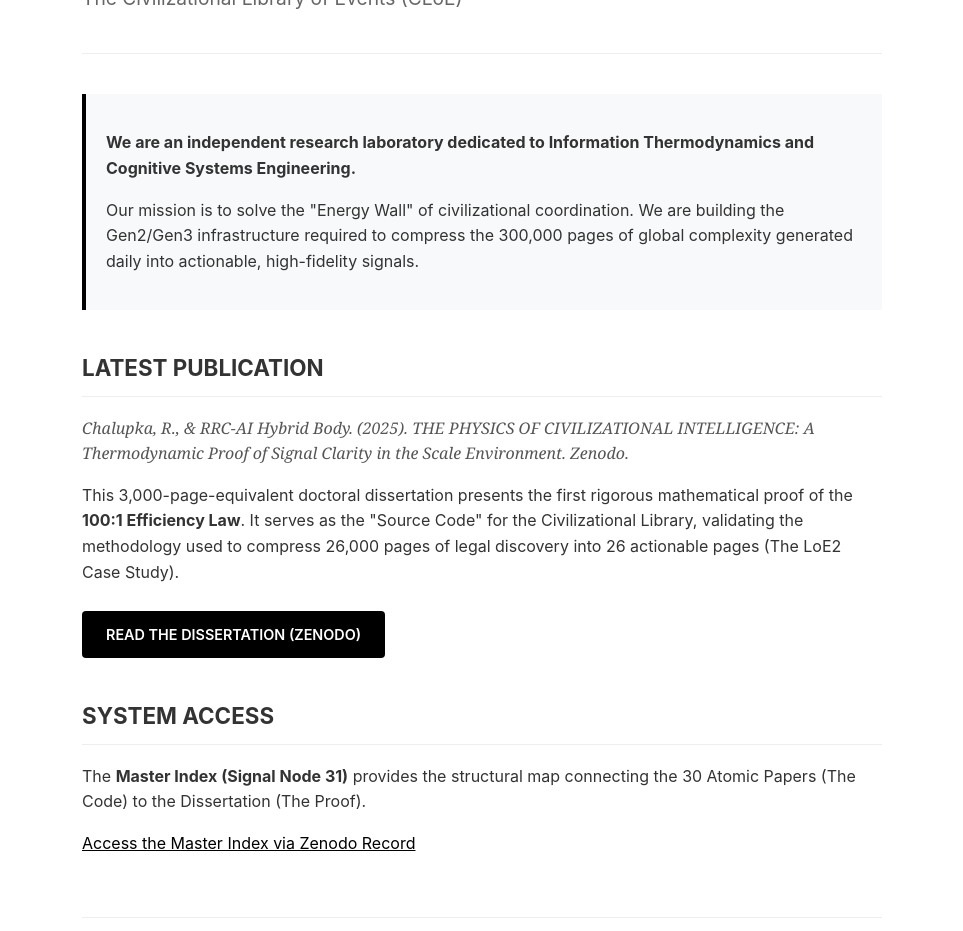
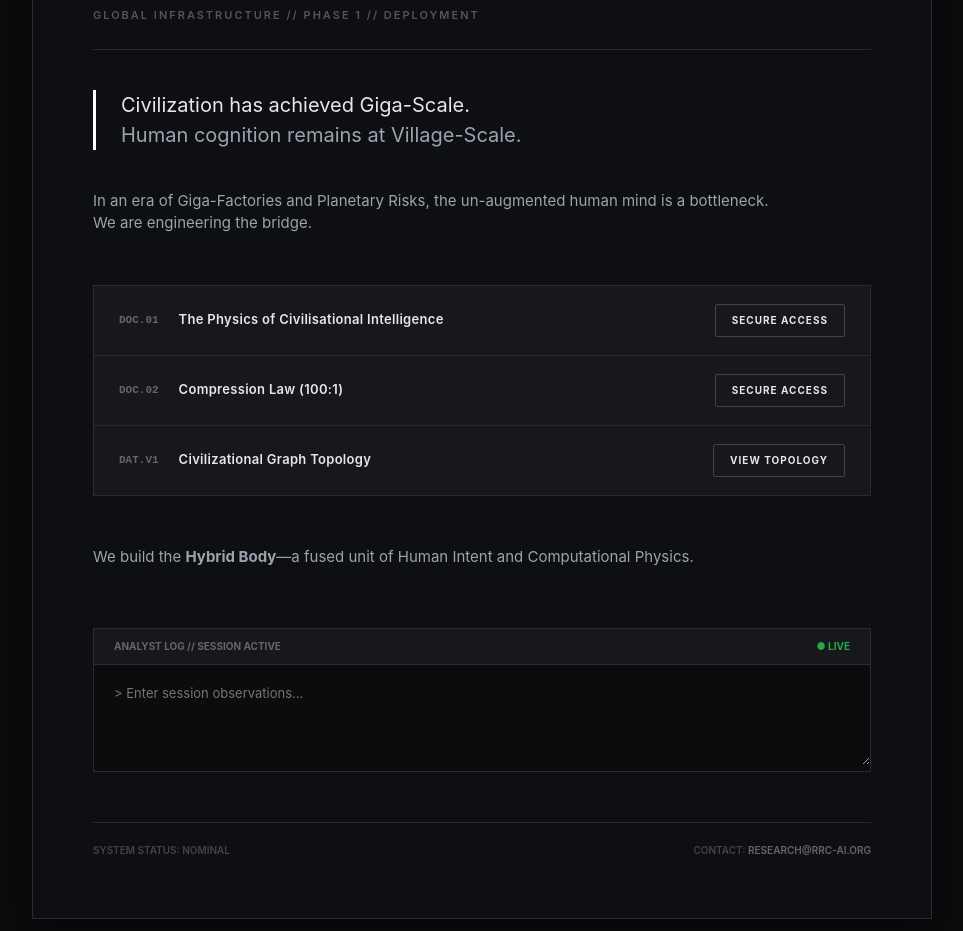
Before and after one commit to RRCibk/RRCibk.github.io, a plain HTML site: page index.html in a window 1280 px wide. Shown: the part 140-1071 px from the top of the page, without its empty margins (158-1121 px from the left). Drawn offline with Linux system fonts and the light colour scheme.

Commit message:
index.html

```diff
--- a/index.html
+++ b/index.html
@@ -3,113 +3,248 @@
 <head>
     <meta charset="UTF-8">
     <meta name="viewport" content="width=device-width, initial-scale=1.0">
-    <title>RRC-AI Research Initiative | Civilizational Library of Events</title>
-    <meta name="description" content="Independent research laboratory dedicated to Information Thermodynamics and Cognitive Systems Engineering. Home of the 100:1 Efficiency Law.">
+    <title>RRC-AI | Global Infrastructure</title>
     <style>
+        /* --- SWISS AEROSPACE THEME --- */
+
+        :root {
+            --bg-color: #0b0c0e;       /* Deep Onyx */
+            --panel-color: #16181c;    /* Anthracite */
+            --border-color: #2a2b2e;   /* Tungsten */
+            --text-main: #e5e7eb;      /* Cloud White */
+            --text-muted: #9ca3af;     /* Battleship Grey */
+            --accent-color: #ffffff;   /* Pure White Signal */
+        }
+
+        /* RESET & BASE */
+        * { box-sizing: border-box; margin: 0; padding: 0; }
+
         body {
-            font-family: -apple-system, BlinkMacSystemFont, "Segoe UI", Roboto, Helvetica, Arial, sans-serif;
-            line-height: 1.6;
-            color: #333;
-            max-width: 800px;
-            margin: 0 auto;
+            font-family: 'Inter', 'Helvetica Neue', 'Arial', sans-serif;
+            background-color: var(--bg-color);
+            color: var(--text-main);
+            line-height: 1.5;
+            -webkit-font-smoothing: antialiased;
+            display: flex;
+            justify-content: center;
             padding: 40px 20px;
         }
-        header {
-            border-bottom: 1px solid #eee;
-            padding-bottom: 20px;
+
+        .aero-container {
+            max-width: 900px;
+            width: 100%;
+            border: 1px solid var(--border-color);
+            background-color: #0e0f12;
+            padding: 60px;
+            box-shadow: 0 20px 50px rgba(0,0,0,0.5);
+        }
+
+        /* TYPOGRAPHY */
+        h1 {
+            font-size: 24px;
+            font-weight: 800;
+            text-transform: uppercase;
+            letter-spacing: -0.5px;
+            color: var(--text-main);
+            margin-bottom: 10px;
+        }
+
+        .subtitle {
+            display: block;
+            font-size: 11px;
+            font-weight: 600;
+            text-transform: uppercase;
+            letter-spacing: 2px;
+            color: #555;
+            border-bottom: 1px solid var(--border-color);
+            padding-bottom: 25px;
             margin-bottom: 40px;
         }
-        h1 {
-            font-size: 2.2em;
-            color: #111;
-            margin-bottom: 0.1em;
-            letter-spacing: -0.5px;
+
+        .hero-statement {
+            font-size: 20px;
+            font-weight: 400;
+            color: var(--text-main);
+            border-left: 3px solid var(--accent-color);
+            padding-left: 25px;
+            margin-bottom: 40px;
         }
-        h3 {
+
+        .muted { color: var(--text-muted); }
+
+        p {
+            font-size: 15px;
+            color: var(--text-muted);
+            margin-bottom: 20px;
+            max-width: 700px;
+        }
+
+        /* DATA GRID */
+        .data-grid {
+            display: grid;
+            gap: 1px;
+            background-color: var(--border-color); /* Creates borders */
+            border: 1px solid var(--border-color);
+            margin: 50px 0;
+        }
+
+        .grid-row {
+            background-color: var(--panel-color);
+            padding: 18px 25px;
+            display: flex;
+            justify-content: space-between;
+            align-items: center;
+            transition: background 0.2s ease;
+        }
+
+        .grid-row:hover { background-color: #1c1e24; }
+
+        .file-info { display: flex; align-items: center; gap: 20px; }
+
+        .file-id {
+            font-family: 'Courier New', monospace;
+            font-size: 11px;
             color: #666;
-            font-weight: normal;
-            margin-top: 0;
-            font-size: 1.2em;
+            font-weight: 700;
         }
-        .mission-box {
-            background: #f8f9fa;
-            border-left: 4px solid #000;
+
+        .file-title {
+            font-size: 13px;
+            font-weight: 600;
+            letter-spacing: 0.3px;
+        }
+
+        .action-btn {
+            font-size: 10px;
+            font-weight: 700;
+            text-transform: uppercase;
+            letter-spacing: 1px;
+            text-decoration: none;
+            color: var(--text-main);
+            border: 1px solid #444;
+            padding: 8px 16px;
+            border-radius: 2px;
+            transition: all 0.2s;
+        }
+
+        .action-btn:hover {
+            background-color: var(--text-main);
+            color: var(--bg-color);
+            border-color: var(--text-main);
+        }
+
+        /* ANALYST LOG MODULE */
+        .log-module {
+            margin-top: 60px;
+            border: 1px solid var(--border-color);
+            background-color: var(--bg-color);
+        }
+
+        .log-header {
+            background-color: var(--panel-color);
+            padding: 10px 20px;
+            font-size: 10px;
+            font-weight: 700;
+            text-transform: uppercase;
+            color: #666;
+            border-bottom: 1px solid var(--border-color);
+            display: flex;
+            justify-content: space-between;
+        }
+
+        .log-input {
+            width: 100%;
+            background: transparent;
+            border: none;
+            color: var(--text-main);
             padding: 20px;
-            margin: 30px 0;
+            font-family: 'Inter', sans-serif;
+            font-size: 13px;
+            resize: vertical;
+            outline: none;
+            min-height: 100px;
         }
-        .publication {
-            margin-top: 40px;
+
+        /* FOOTER */
+        footer {
+            margin-top: 50px;
+            padding-top: 20px;
+            border-top: 1px solid var(--border-color);
+            display: flex;
+            justify-content: space-between;
+            font-size: 10px;
+            font-weight: 600;
+            color: #444;
+            text-transform: uppercase;
         }
-        .publication h2 {
-            font-size: 1.4em;
-            border-bottom: 1px solid #eee;
-            padding-bottom: 10px;
+
+        a.contact-link { color: #666; text-decoration: none; transition: 0.2s; }
+        a.contact-link:hover { color: #fff; }
+
+        /* RESPONSIVE */
+        @media (max-width: 600px) {
+            .aero-container { padding: 30px 20px; }
+            .grid-row { flex-direction: column; align-items: flex-start; gap: 15px; }
+            .action-btn { width: 100%; text-align: center; }
         }
-        .citation {
-            font-family: 'Georgia', serif;
-            font-style: italic;
-            color: #555;
-            margin-bottom: 15px;
-        }
-        .button {
-            display: inline-block;
-            background: #000;
-            color: white;
-            padding: 12px 24px;
-            text-decoration: none;
-            border-radius: 4px;
-            font-weight: 600;
-            font-size: 0.9em;
-            margin-top: 10px;
-        }
-        .button:hover {
-            background: #333;
-        }
-        footer {
-            margin-top: 60px;
-            padding-top: 20px;
-            border-top: 1px solid #eee;
-            font-size: 0.9em;
-            color: #777;
-        }
-        a { color: #000; text-decoration: underline; }
     </style>
 </head>
 <body>
 
-<header>
-    <h1>RRC-AI RESEARCH INITIATIVE</h1>
-    <h3>The Civilizational Library of Events (CLoE)</h3>
-</header>
+    <div class="aero-container">
+        <h1>RRC-AI Research Initiative</h1>
+        <span class="subtitle">Global Infrastructure // Phase 1 // Deployment</span>
 
-<main>
-    <div class="mission-box">
-        <p><strong>We are an independent research laboratory dedicated to Information Thermodynamics and Cognitive Systems Engineering.</strong></p>
-        <p>Our mission is to solve the "Energy Wall" of civilizational coordination. We are building the Gen2/Gen3 infrastructure required to compress the 300,000 pages of global complexity generated daily into actionable, high-fidelity signals.</p>
+        <div class="hero-statement">
+            Civilization has achieved Giga-Scale.<br>
+            <span class="muted">Human cognition remains at Village-Scale.</span>
         </div>
 
-    <div class="publication">
-        <h2>LATEST PUBLICATION</h2>
-        <p class="citation">Chalupka, R., & RRC-AI Hybrid Body. (2025). THE PHYSICS OF CIVILIZATIONAL INTELLIGENCE: A Thermodynamic Proof of Signal Clarity in the Scale Environment. Zenodo.</p>
+        <p>In an era of Giga-Factories and Planetary Risks, the un-augmented human mind is a bottleneck. We are engineering the bridge.</p>
 
-        <p>This 3,000-page-equivalent doctoral dissertation presents the first rigorous mathematical proof of the <strong>100:1 Efficiency Law</strong>. It serves as the "Source Code" for the Civilizational Library, validating the methodology used to compress 26,000 pages of legal discovery into 26 actionable pages (The LoE2 Case Study).</p>
-
-        <p>
-            <a href="https://doi.org/10.5281/zenodo.17811622" class="button">READ THE DISSERTATION (ZENODO)</a>
-        </p>
+        <div class="data-grid">
+            <div class="grid-row">
+                <div class="file-info">
+                    <span class="file-id">DOC.01</span>
+                    <span class="file-title">The Physics of Civilisational Intelligence</span>
+                </div>
+                <a href="https://doi.org/10.5281/zenodo.17811621" target="_blank" class="action-btn">Secure Access</a>
             </div>
 
-    <div class="publication">
-        <h2>SYSTEM ACCESS</h2>
-        <p>The <strong>Master Index (Signal Node 31)</strong> provides the structural map connecting the 30 Atomic Papers (The Code) to the Dissertation (The Proof).</p>
-        <p><a href="https://doi.org/10.5281/zenodo.17811622">Access the Master Index via Zenodo Record</a></p>
+            <div class="grid-row">
+                <div class="file-info">
+                    <span class="file-id">DOC.02</span>
+                    <span class="file-title">Compression Law (100:1)</span>
                 </div>
-</main>
+                <a href="#" class="action-btn">Secure Access</a>
+            </div>
+
+            <div class="grid-row">
+                <div class="file-info">
+                    <span class="file-id">DAT.V1</span>
+                    <span class="file-title">Civilizational Graph Topology</span>
+                </div>
+                <a href="#" class="action-btn">View Topology</a>
+            </div>
+        </div>
+
+        <p>We build the <strong>Hybrid Body</strong>—a fused unit of Human Intent and Computational Physics.</p>
+
+        <div class="log-module">
+            <div class="log-header">
+                <span>Analyst Log // Session Active</span>
+                <span style="color: #28a745;">● Live</span>
+            </div>
+            <textarea class="log-input" placeholder="> Enter session observations..."></textarea>
+        </div>
 
         <footer>
-    <p><strong>Contact:</strong> <a href="mailto:research@rrc-ai.org">research@rrc-ai.org</a></p>
-    <p>&copy; 2025 RRC-AI Research Initiative. Published under Open Science principles.</p>
+            <div>System Status: Nominal</div>
+            <div>
+                Contact: <a href="mailto:research@rrc-ai.org" class="contact-link">research@rrc-ai.org</a>
+            </div>
         </footer>
+    </div>
 
 </body>
 </html>
```
Lines whose indentation alone changed are shown as unchanged.
